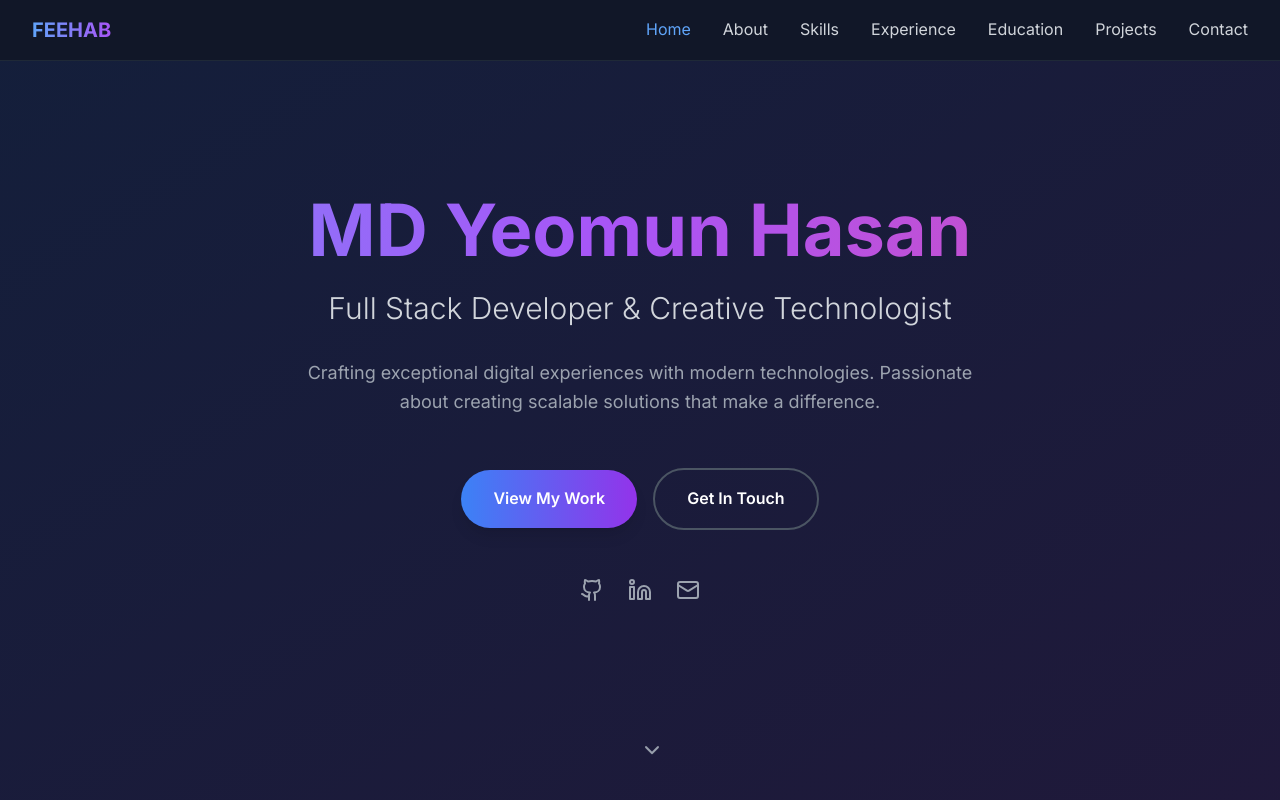
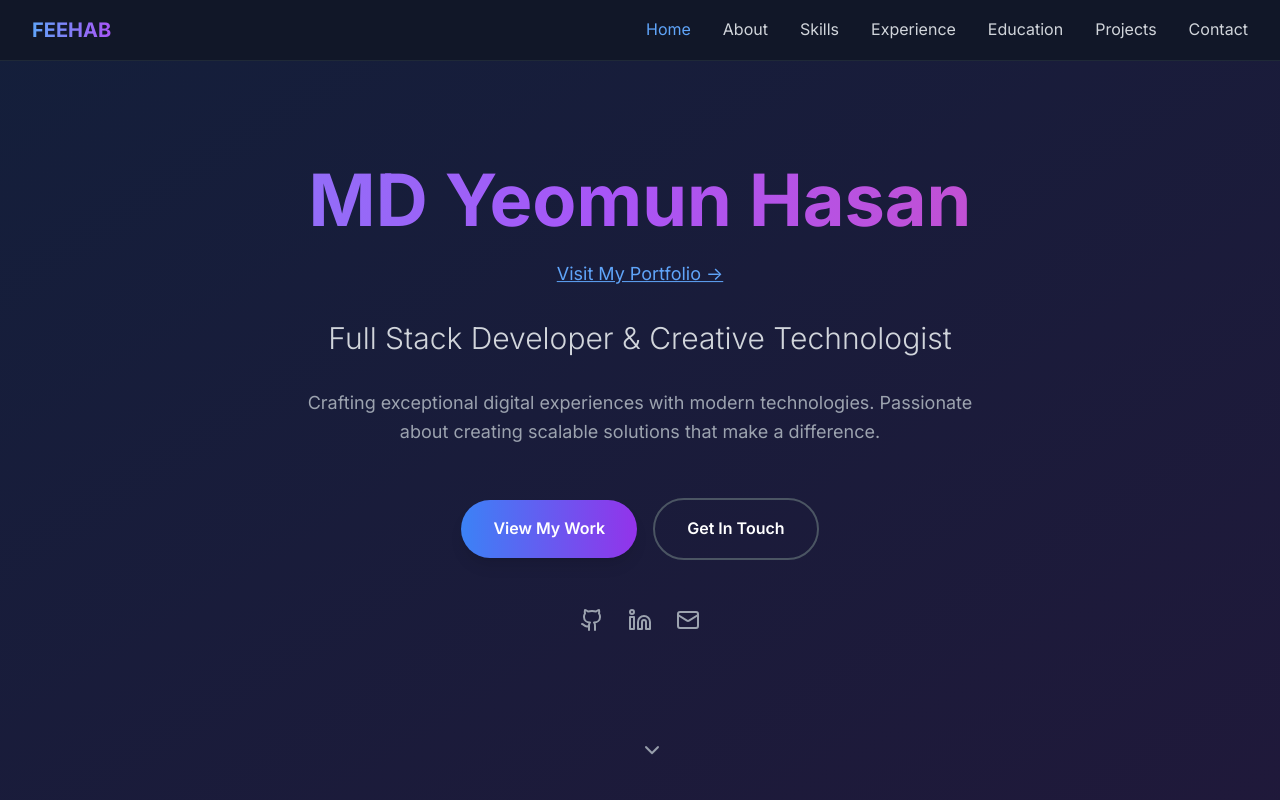
Before and after one commit to FihabCodeCraft/FEEHAB, a React (Vite) app: page / in a window 1280 px wide. Shown: the top 800 px of the page. Built offline with nearby package versions, Linux system fonts and the light colour scheme.

Commit message:
Updated App.tsx

```diff
--- a/src/App.tsx
+++ b/src/App.tsx
@@ -258,16 +258,21 @@ const App = () => {
           <div className="animate-float">
             <h1 className="text-5xl md:text-7xl font-bold mb-6">
               <span className="bg-gradient-to-r from-blue-400 via-purple-500 to-pink-500 bg-clip-text text-transparent animate-gradient">
-                <a
-                  href="https://feehab.vercel.app"
-                  target="_blank"
-                  rel="noopener noreferrer"
-                  className="hover:opacity-80 transition-opacity duration-200"
-                >
-                  MD Yeomun Hasan
-                </a>
+                MD Yeomun Hasan
               </span>
             </h1>
+            <div className="mb-8">
+              <a
+                href="https://feehab.vercel.app"
+                target="_blank"
+                rel="noopener noreferrer"
+                className="inline-block hover:opacity-80 transition-opacity duration-200 cursor-pointer"
+              >
+                <span className="text-lg text-blue-400 hover:text-blue-300 underline">
+                  Visit My Portfolio →
+                </span>
+              </a>
+            </div>
             <h2 className="text-2xl md:text-3xl text-gray-300 mb-8 font-light">
               Full Stack Developer & Creative Technologist
             </h2>
```
